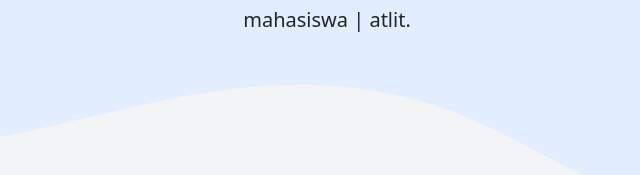
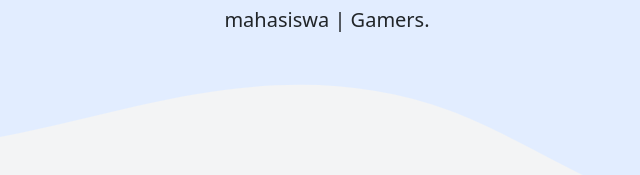
Before and after one commit to ekkkyyy/kyyyselamet.github.io, a plain HTML site: page index.html in a window 1280 px wide. Shown: the part 430-605 px from the top of the page, 313-953 px from the left. Drawn offline with nearby package versions, Linux system fonts and the light colour scheme.

Commit message:
mengganti kata atlit menjadi Gamers

```diff
--- a/index.html
+++ b/index.html
@@ -48,7 +48,7 @@
     <section class="jumbotron text-center">
       <img src="img/kyyy.jpg" alt="Eky Selamet" width="200" class="rounded-circle img-thumbnail" />
       <h1 class="display-4">Eky selamet waluyo</h1>
-      <p class="lead">mahasiswa | atlit.</p>
+      <p class="lead">mahasiswa | Gamers.</p>
       <svg xmlns="http://www.w3.org/2000/svg" viewBox="0 0 1440 320">
         <path
           fill="#f3f4f5"
```
